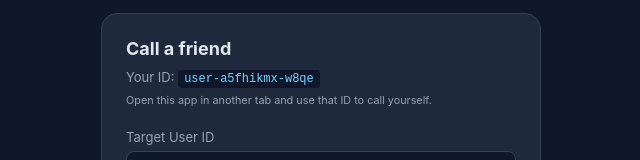
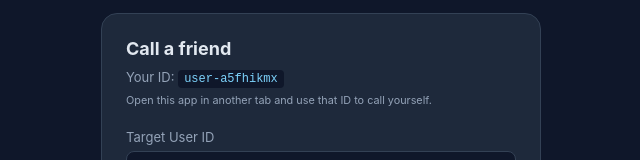
Before and after one commit to Ankitbhalke137/voicecall-pwa, a React (Vite) app in the folder client/: page / in a window 1280 px wide. Shown: the part 223-383 px from the top of the page, without its empty margins (319-959 px from the left). Built offline with nearby package versions, Linux system fonts and the light colour scheme; no server answers.

Commit message:
Stable per-tab user ID (no random suffix on refresh)

```diff
--- a/client/src/App.tsx
+++ b/client/src/App.tsx
@@ -9,7 +9,7 @@ export default function App() {
       id = `user-${Math.random().toString(36).slice(2, 10)}`;
       sessionStorage.setItem('voicecall-user-id', id);
     }
-    return id + '-' + Math.random().toString(36).slice(2, 6);
+    return id;
   });
   const [userName] = useState(() => {
     let name = sessionStorage.getItem('voicecall-user-name');
```
